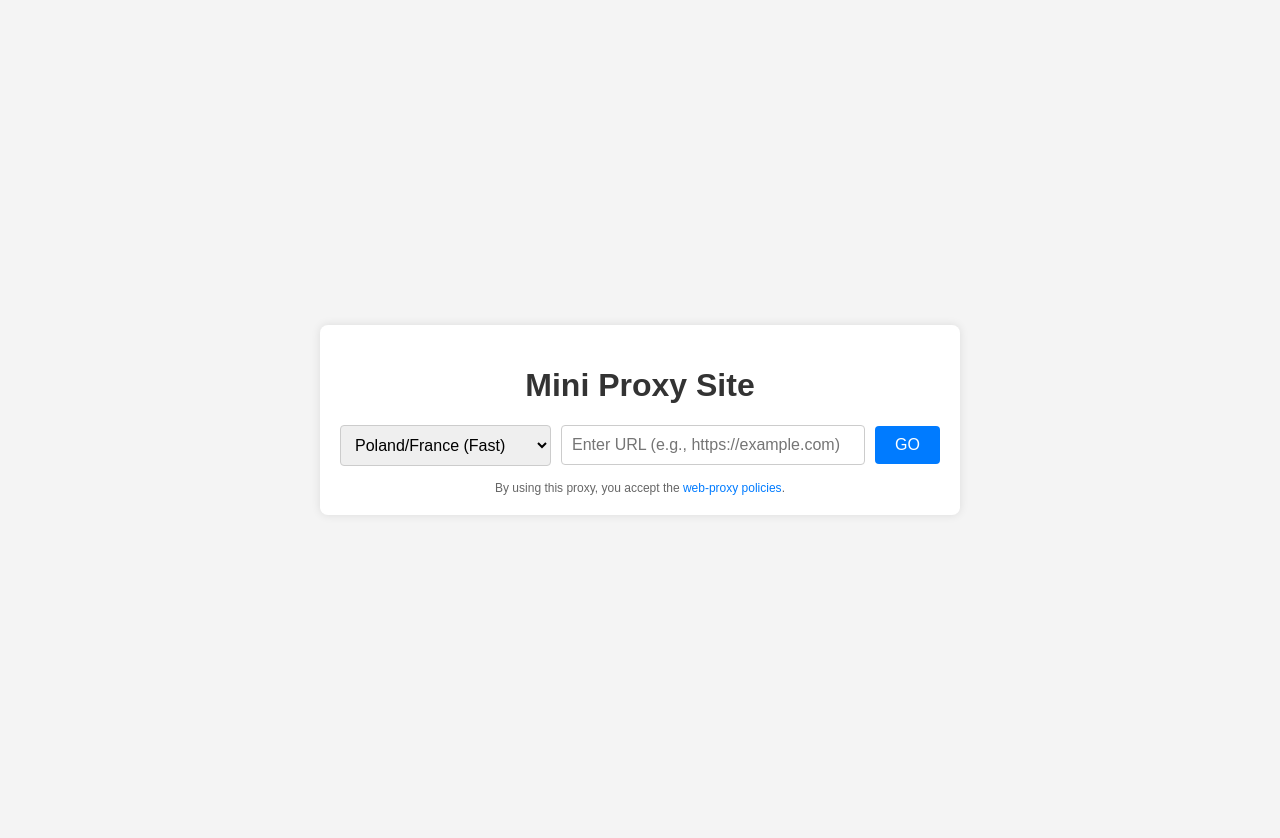
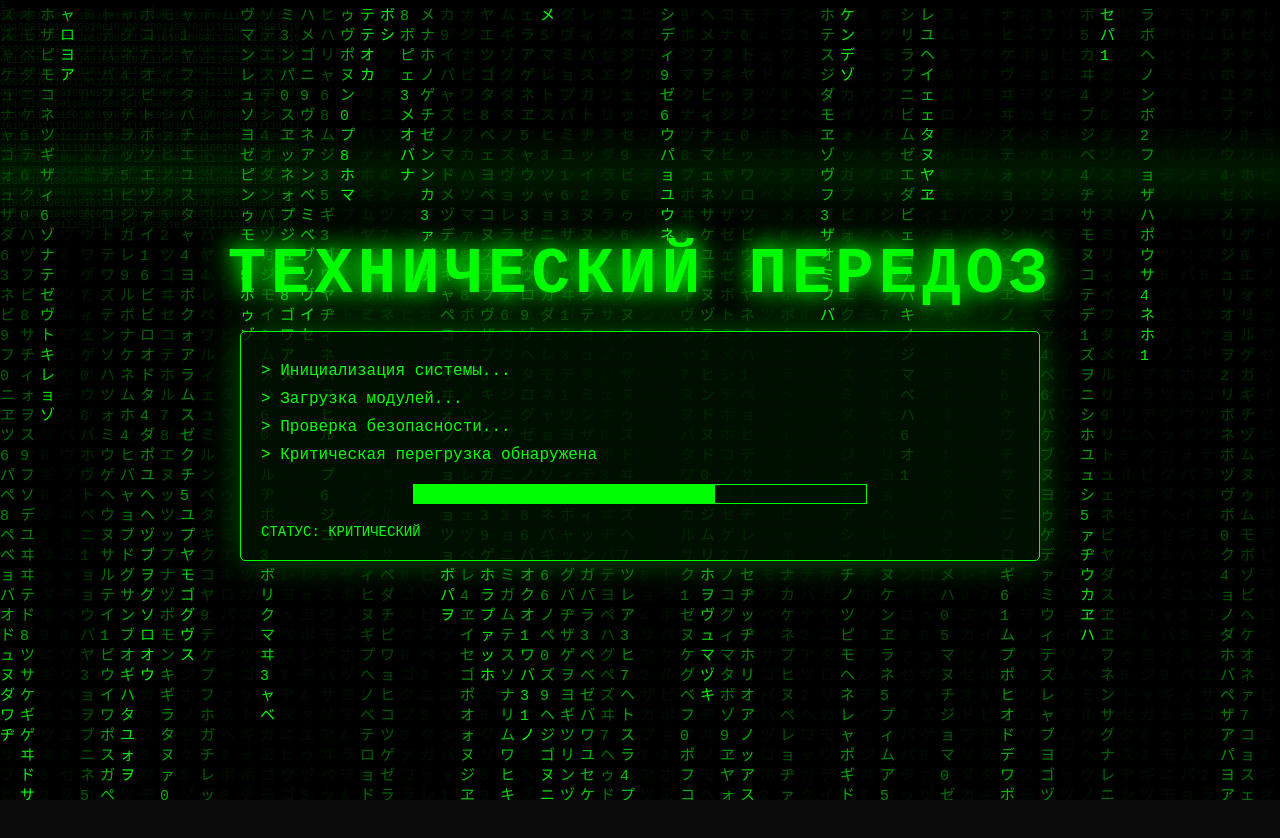
Before and after one commit to fozzy-developer/proxy, a plain HTML site: page index.html in a window 1280 px wide. After the commit the page ends 800 px from the top, so only its background shows below. Drawn offline with Linux system fonts and the light colour scheme.

Commit message:
Update index.html

```diff
--- a/index.html
+++ b/index.html
@@ -1,109 +1,264 @@
 <!DOCTYPE html>
-<html lang="en">
+<html lang="ru">
 <head>
     <meta charset="UTF-8">
     <meta name="viewport" content="width=device-width, initial-scale=1.0">
-    <title>Mini Proxy Site</title>
+    <title>ТЕХНИЧЕСКИЙ ПЕРЕДОЗ</title>
     <style>
+        * {
+            margin: 0;
+            padding: 0;
+            box-sizing: border-box;
+        }
+
         body {
-            font-family: Arial, sans-serif;
-            background-color: #f4f4f4;
-            margin: 0;
-            padding: 20px;
+            background-color: #0a0a0a;
+            overflow: hidden;
+            font-family: monospace;
+            min-height: 100vh;
+            color: #00ff00;
+        }
+
+        .matrix-rain {
+            position: fixed;
+            top: 0;
+            left: 0;
+            width: 100%;
+            height: 100%;
+            pointer-events: none;
+            z-index: 1;
+        }
+
+        .container {
+            position: relative;
+            z-index: 2;
+            height: 100vh;
             display: flex;
+            flex-direction: column;
             justify-content: center;
             align-items: center;
-            min-height: 100vh;
+            padding: 20px;
         }
-        .container {
-            background: white;
+
+        .main-title {
+            font-size: 5vw;
+            text-align: center;
+            position: relative;
+            color: #0f0;
+            text-shadow: 0 0 10px #0f0;
+            animation: pulse 2s infinite;
+            letter-spacing: 5px;
+            margin-bottom: 20px;
+        }
+
+        .binary-overlay {
+            position: fixed;
+            top: 0;
+            left: 0;
+            width: 100%;
+            height: 100%;
+            pointer-events: none;
+            z-index: 3;
+            opacity: 0.1;
+            font-family: monospace;
+            font-size: 10px;
+            color: #0f0;
+            overflow: hidden;
+        }
+
+        .terminal {
+            width: 80%;
+            max-width: 800px;
+            background: rgba(0, 20, 0, 0.8);
             padding: 20px;
-            border-radius: 8px;
-            box-shadow: 0 0 10px rgba(0,0,0,0.1);
-            max-width: 600px;
-            width: 100%;
+            border: 1px solid #0f0;
+            border-radius: 5px;
+            box-shadow: 0 0 20px rgba(0, 255, 0, 0.2);
+            animation: terminalGlow 4s infinite;
         }
-        h1 {
-            text-align: center;
-            color: #333;
+
+        .terminal-text {
+            margin: 10px 0;
+            font-size: 16px;
+            opacity: 0;
+            transform: translateY(20px);
+            animation: fadeInUp 0.5s forwards;
         }
-        .form-group {
-            display: flex;
-            align-items: center;
-            margin-bottom: 15px;
+
+        @keyframes terminalGlow {
+            0%, 100% { box-shadow: 0 0 20px rgba(0, 255, 0, 0.2); }
+            50% { box-shadow: 0 0 40px rgba(0, 255, 0, 0.4); }
         }
-        select, input[type="text"] {
-            padding: 10px;
-            font-size: 16px;
-            border: 1px solid #ccc;
-            border-radius: 4px;
-            margin-right: 10px;
+
+        @keyframes pulse {
+            0%, 100% { text-shadow: 0 0 10px #0f0, 0 0 20px #0f0; }
+            50% { text-shadow: 0 0 20px #0f0, 0 0 40px #0f0; }
         }
-        input[type="text"] {
-            flex: 1;
-        }
-        button {
-            padding: 10px 20px;
-            background: #007bff;
-            color: white;
-            border: none;
-            border-radius: 4px;
-            cursor: pointer;
-            font-size: 16px;
-        }
-        button:hover {
-            background: #0056b3;
-        }
-        .policies {
-            font-size: 12px;
-            color: #666;
-            text-align: center;
-            margin-top: 10px;
-        }
-        .policies a {
-            color: #007bff;
-            text-decoration: none;
-        }
-        @media (max-width: 600px) {
-            .form-group {
-                flex-direction: column;
-            }
-            select, input[type="text"], button {
-                width: 100%;
-                margin: 5px 0;
+
+        @keyframes fadeInUp {
+            to {
+                opacity: 1;
+                transform: translateY(0);
             }
         }
+
+        .glitch-effect {
+            position: absolute;
+            top: 0;
+            left: 0;
+            width: 100%;
+            height: 100%;
+            background: repeating-linear-gradient(
+                0deg,
+                rgba(0, 0, 0, 0.2),
+                rgba(0, 0, 0, 0.2) 1px,
+                transparent 1px,
+                transparent 2px
+            );
+            pointer-events: none;
+            z-index: 4;
+            opacity: 0.1;
+        }
+
+        .scan-line {
+            position: fixed;
+            top: 0;
+            left: 0;
+            width: 100%;
+            height: 100px;
+            background: linear-gradient(
+                to bottom,
+                transparent,
+                rgba(0, 255, 0, 0.1),
+                transparent
+            );
+            animation: scan 4s linear infinite;
+            pointer-events: none;
+            z-index: 5;
+        }
+
+        @keyframes scan {
+            from { transform: translateY(-100%); }
+            to { transform: translateY(100vh); }
+        }
+
+        .loading-bar {
+            width: 60%;
+            height: 20px;
+            background: rgba(0, 20, 0, 0.5);
+            border: 1px solid #0f0;
+            margin: 20px auto;
+            position: relative;
+            overflow: hidden;
+        }
+
+        .loading-progress {
+            width: 0%;
+            height: 100%;
+            background: #0f0;
+            animation: loading 3s linear infinite;
+        }
+
+        @keyframes loading {
+            0% { width: 0%; }
+            100% { width: 100%; }
+        }
+
+        .status {
+            font-size: 14px;
+            color: #0f0;
+            margin-top: 10px;
+            animation: blink 1s infinite;
+        }
+
+        @keyframes blink {
+            0%, 100% { opacity: 1; }
+            50% { opacity: 0; }
+        }
+
     </style>
 </head>
 <body>
+    <div class="matrix-rain" id="matrix"></div>
+    <div class="glitch-effect"></div>
+    <div class="scan-line"></div>
+    <div class="binary-overlay" id="binary"></div>
+
     <div class="container">
-        <h1>Mini Proxy Site</h1>
-        <form id="proxy-form" action="https://cdn.proxyium.com/proxyrequest.php" method="POST">
-            <input type="hidden" name="type" value="">
-            <div class="form-group">
-                <select name="proxy_country" id="proxy_country">
-                    <option value="pl" selected>Poland/France (Fast)</option>
-                    <option value="us">United States (Medium)</option>
-                    <option value="sg">Singapore (Slow)</option>
-                    <option value="de">Germany (Slow)</option>
-                </select>
-                <input type="text" name="url" id="url" placeholder="Enter URL (e.g., https://example.com)" required>
-                <button type="submit">GO</button>
+        <h1 class="main-title">ТЕХНИЧЕСКИЙ ПЕРЕДОЗ</h1>
+
+        <div class="terminal">
+            <div class="terminal-text">> Инициализация системы...</div>
+            <div class="terminal-text" style="animation-delay: 0.5s">> Загрузка модулей...</div>
+            <div class="terminal-text" style="animation-delay: 1s">> Проверка безопасности...</div>
+            <div class="terminal-text" style="animation-delay: 1.5s">> Критическая перегрузка обнаружена</div>
+
+            <div class="loading-bar">
+                <div class="loading-progress"></div>
             </div>
-        </form>
-        <div class="policies">
-            By using this proxy, you accept the <a href="https://proxyium.com/web-proxy-policies" target="_blank">web-proxy policies</a>.
+
+            <div class="status">СТАТУС: КРИТИЧЕСКИЙ</div>
         </div>
     </div>
 
     <script>
-        document.getElementById('proxy-form').addEventListener('submit', function(event) {
-            const urlInput = document.getElementById('url').value;
-            // Проверка корректности URL
-            if (!urlInput.match(/^https?:\/\//)) {
-                alert('Please enter a valid URL starting with http:// or https://');
-                event.preventDefault();
+        // Matrix Rain Effect
+        const canvas = document.createElement('canvas');
+        canvas.style.width = '100%';
+        canvas.style.height = '100%';
+        document.getElementById('matrix').appendChild(canvas);
+        const ctx = canvas.getContext('2d');
+
+        canvas.width = window.innerWidth;
+        canvas.height = window.innerHeight;
+
+        const chars = 'アァカサタナハマヤャラワガザダバパイィキシチニヒミリヰギジヂビピウゥクスツヌフムユュルグズブヅプエェケセテネヘメレヱゲゼデベペオォコソトノホモヨョロヲゴゾドボポヴッン0123456789';
+        const columns = canvas.width / 20;
+        const drops = [];
+
+        for(let x = 0; x < columns; x++) {
+            drops[x] = 1;
+        }
+
+        function drawMatrix() {
+            ctx.fillStyle = 'rgba(0, 0, 0, 0.05)';
+            ctx.fillRect(0, 0, canvas.width, canvas.height);
+
+            ctx.fillStyle = '#0f0';
+            ctx.font = '15px monospace';
+
+            for(let i = 0; i < drops.length; i++) {
+                const text = chars[Math.floor(Math.random() * chars.length)];
+                ctx.fillText(text, i * 20, drops[i] * 20);
+
+                if(drops[i] * 20 > canvas.height && Math.random() > 0.975) {
+                    drops[i] = 0;
+                }
+                drops[i]++;
             }
+        }
+
+        setInterval(drawMatrix, 50);
+
+        // Binary Overlay
+        function updateBinary() {
+            const binary = document.getElementById('binary');
+            binary.innerHTML = '';
+            for(let i = 0; i < 1000; i++) {
+                binary.innerHTML += Math.random() > 0.5 ? '1' : '0';
+                if(i % 50 === 0) binary.innerHTML += '<br>';
+            }
+        }
+
+        setInterval(updateBinary, 100);
+
+        // Terminal Text Animation
+        const terminalTexts = document.querySelectorAll('.terminal-text');
+        terminalTexts.forEach((text, index) => {
+            setTimeout(() => {
+                text.style.opacity = '1';
+                text.style.transform = 'translateY(0)';
+            }, index * 500);
         });
     </script>
 </body>
```
